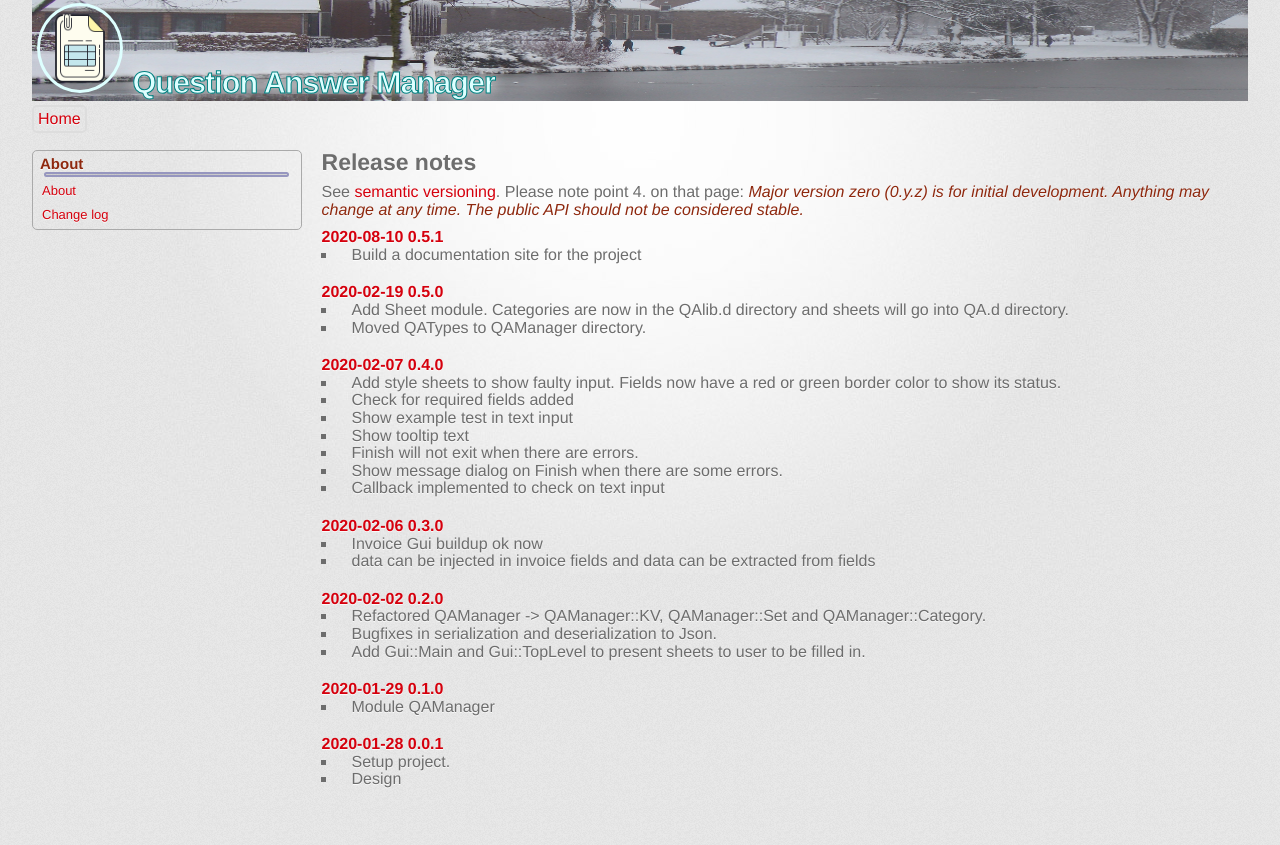
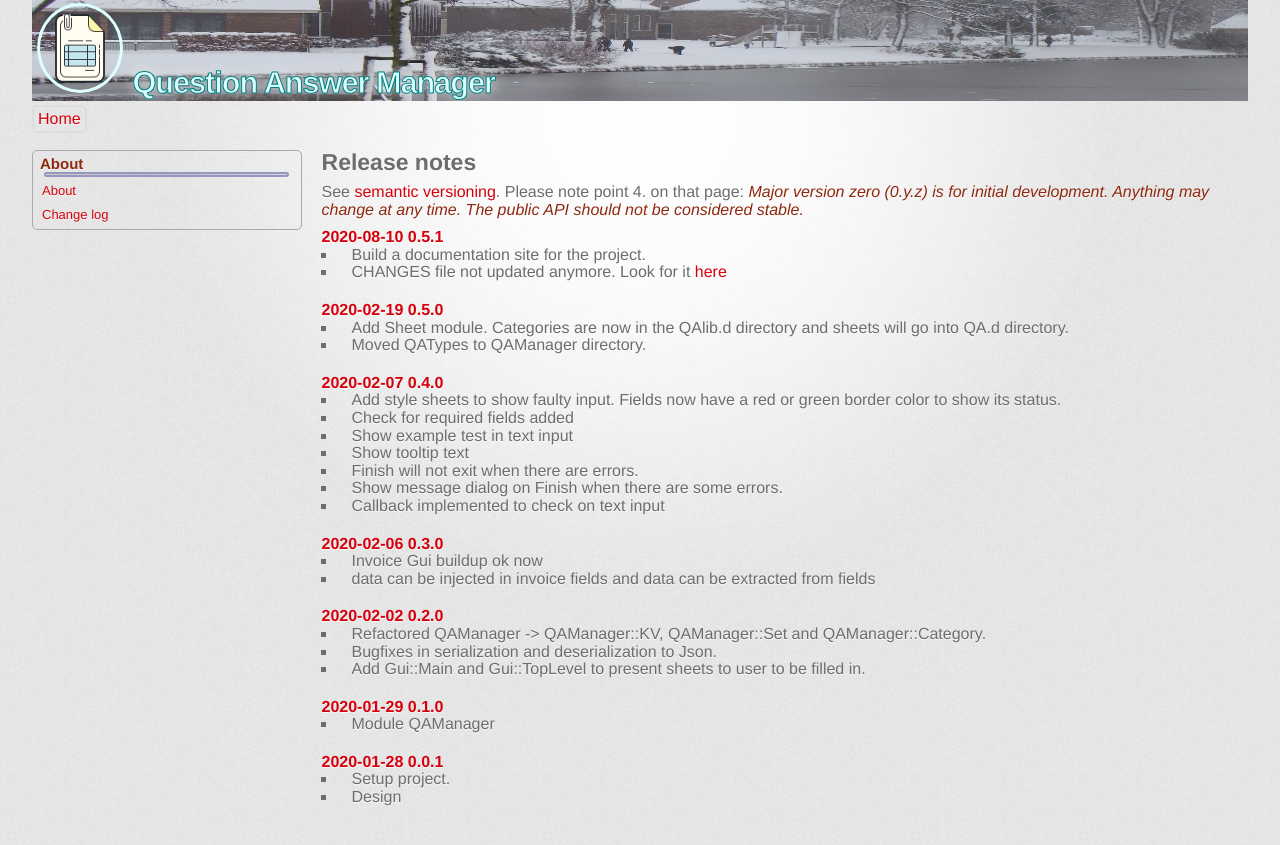
Before and after one commit to MARTIMM/qa-manager, a Jekyll site: the page built from docs/content-docs/About/release-notes.md, in a window 1280 px wide. Shown: the top 845 px of the page. Built offline with Jekyll 4.4.1, drawn with Linux system fonts in a browser that asks for light colours; some web fonts are replaced.

Commit message:
add note

```diff
--- a/docs/content-docs/About/release-notes.md
+++ b/docs/content-docs/About/release-notes.md
@@ -9,7 +9,8 @@ layout: sidebar
 See [semantic versioning](http://semver.org/). Please note point 4. on that page: **_Major version zero (0.y.z) is for initial development. Anything may change at any time. The public API should not be considered stable._**
 
 #### 2020-08-10 0.5.1
-  * Build a documentation site for the project
+  * Build a documentation site for the project.
+  * CHANGES file not updated anymore. Look for it [here](https://martimm.github.io/qa-manager//content-docs/About/release-notes.html)
 
 #### 2020-02-19 0.5.0
   * Add Sheet module. Categories are now in the QAlib.d directory and sheets will go into QA.d directory.
```
